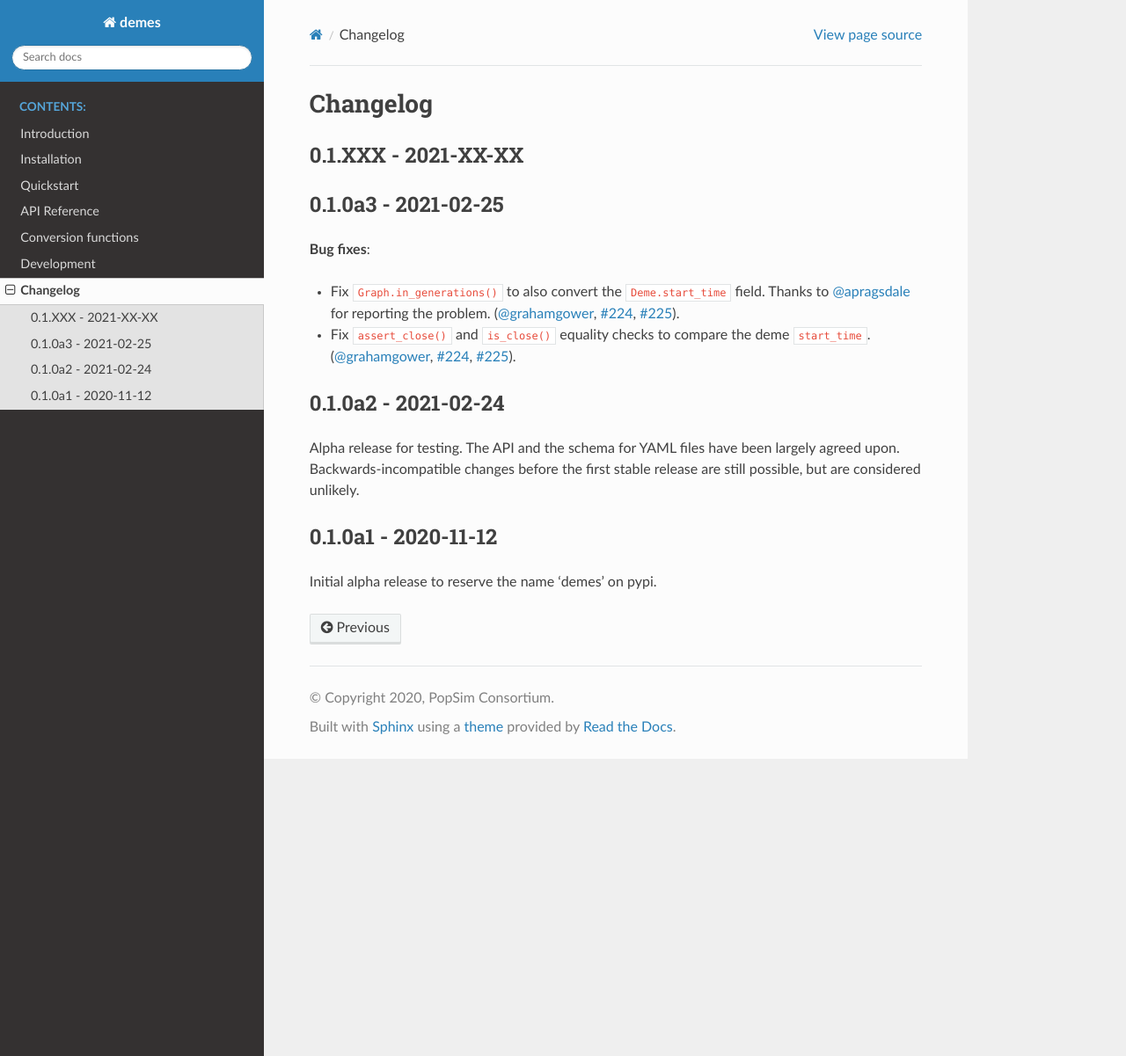
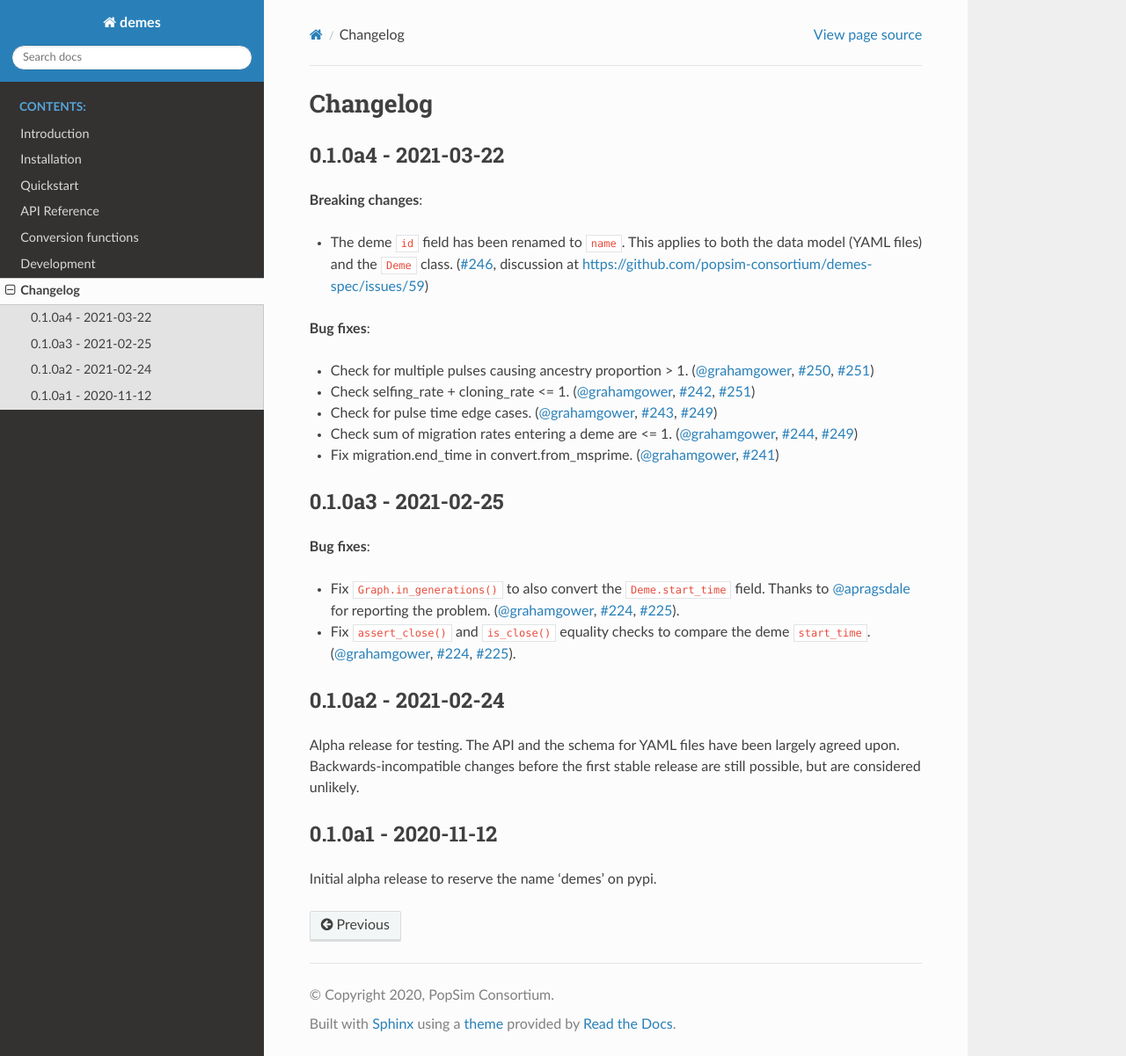
Before and after one commit to popsim-consortium/demes-python, a Sphinx documentation site: the page built from docs/changelog.rst, in a window 1280 px wide and 1201 px high. Shown: the whole window at 88% size. Built offline with Sphinx 7.4.7 and the Read the Docs theme 2.0.0, drawn with Linux system fonts in a browser that asks for light colours; the version number could not be read and is left out.

Commit message:
Prepare for 0.1.0a4 release.

```diff
--- a/CHANGELOG.rst
+++ b/CHANGELOG.rst
@@ -1,6 +1,25 @@
 ********************
-0.1.XXX - 2021-XX-XX
+0.1.0a4 - 2021-03-22
 ********************
+
+**Breaking changes**:
+
+- The deme ``id`` field has been renamed to ``name``. This applies to both
+  the data model (YAML files) and the ``Deme`` class.
+  (:pr:`246`, discussion at https://github.com/popsim-consortium/demes-spec/issues/59)
+
+**Bug fixes**:
+
+- Check for multiple pulses causing ancestry proportion > 1.
+  (:user:`grahamgower`, :issue:`250`, :pr:`251`)
+- Check selfing_rate + cloning_rate <= 1.
+  (:user:`grahamgower`, :issue:`242`, :pr:`251`)
+- Check for pulse time edge cases.
+  (:user:`grahamgower`, :issue:`243`, :pr:`249`)
+- Check sum of migration rates entering a deme are <= 1.
+  (:user:`grahamgower`, :issue:`244`, :pr:`249`)
+- Fix migration.end_time in convert.from_msprime.
+  (:user:`grahamgower`, :pr:`241`)
 
 ********************
 0.1.0a3 - 2021-02-25
--- a/docs/release.rst
+++ b/docs/release.rst
@@ -10,8 +10,9 @@ Tag release.
  - E.g. ``git tag 0.1.0``
 
 Build distribution files, and test on testpypi.
- - See https://packaging.python.org/guides/using-testpypi/
- - ``python setup.py sdist bdist_wheel``
+ - See https://packaging.python.org/tutorials/packaging-projects/#generating-distribution-archives
+ - ``python -m pip install --upgrade build twine``
+ - ``python -m build``
  - ``twine check dist/*``
  - ``twine upload --repository testpypi dist/*``
  - ``pip uninstall demes``
```
